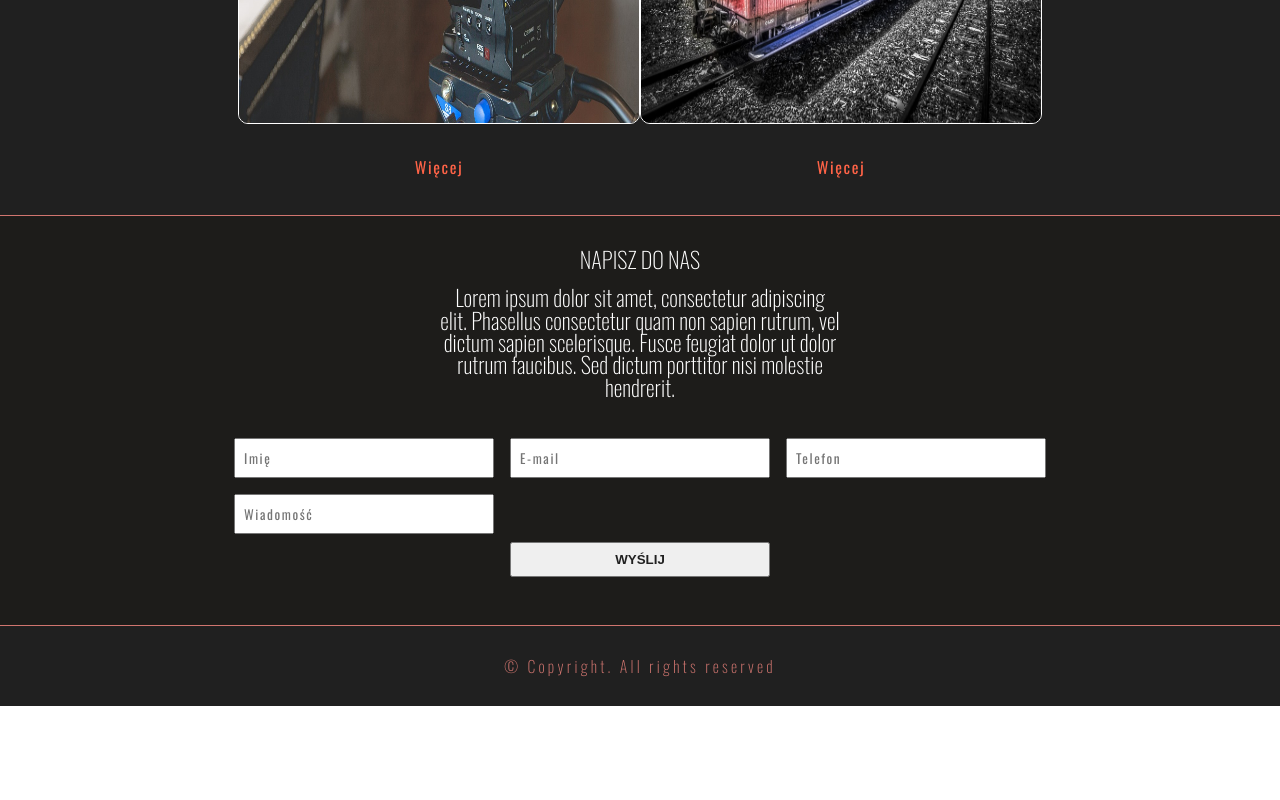
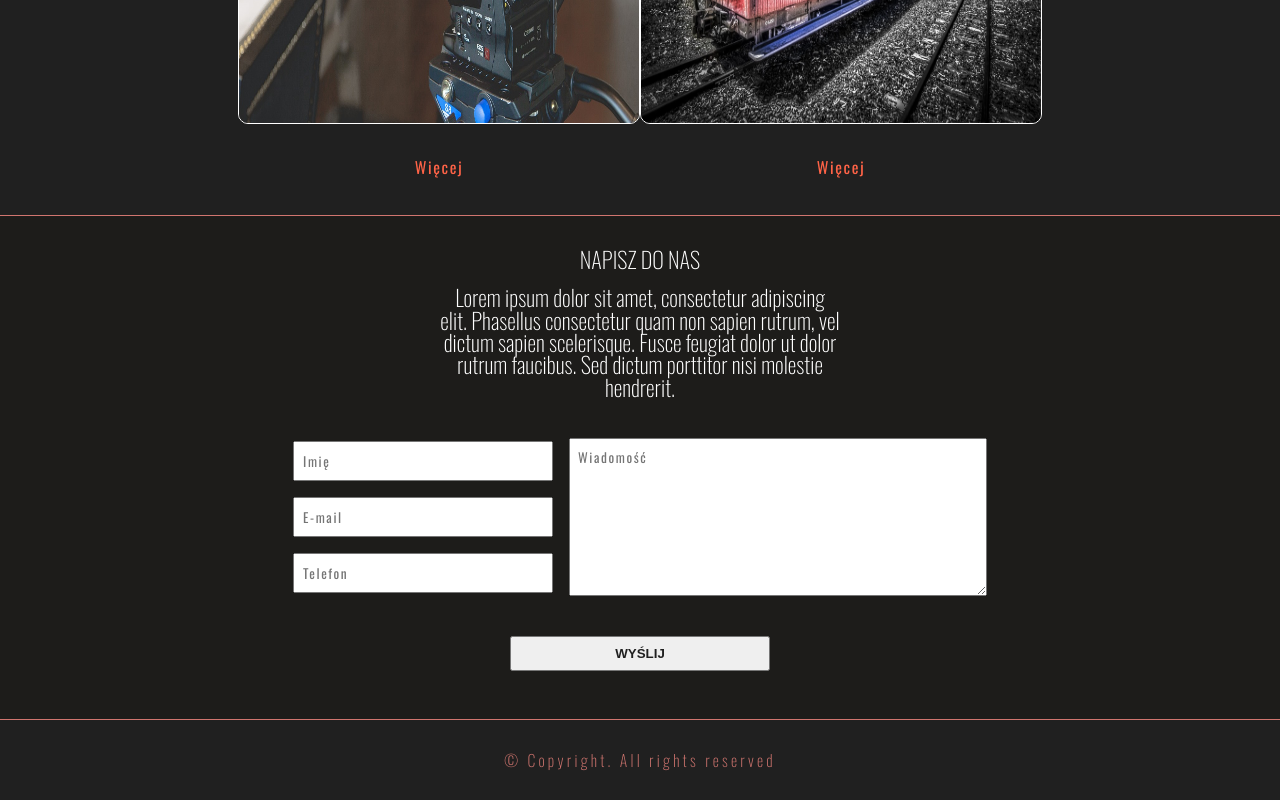
Before and after one commit to wawrzonnn/8K-STUDIO, a Next.js app: page / in a window 1280 px wide. Shown: the part 9327-10127 px from the top of the page. Before the commit the page ends 10033 px from the top, so only its background shows below. Built offline with nearby package versions, Linux system fonts and the light colour scheme; a web font is replaced by a local one.

Commit message:
added contact form V2

```diff
--- a/Components/Contact/Contact.js
+++ b/Components/Contact/Contact.js
@@ -11,17 +11,22 @@ const Contact = () => {
 					hendrerit.
 				</p>
 
-			<div className='contact__input--box'>
-				<div className='contact__input--boxsmall'>
-					<input className='newsletter__submit--email' type={'text'} placeholder={'Imię'}></input>
-					<input className='newsletter__submit--email' type={'text'} placeholder={'E-mail'}></input>
-					<input className='newsletter__submit--email' type={'text'} placeholder={'Telefon'}></input>
+				<div className='contact__input--box'>
+					<div className='contact__input--boxsmall'>
+						<input className='newsletter__submit--email' type={'text'} placeholder={'Imię'}></input>
+						<input className='newsletter__submit--email' type={'text'} placeholder={'E-mail'}></input>
+						<input className='newsletter__submit--email' type={'text'} placeholder={'Telefon'}></input>
+					</div>
+					<textarea
+						className='newsletter__submit--email contact__textarea'
+						type={'textarea'}
+						placeholder={'Wiadomość'}
+						rows={7}
+						cols={7}/>
 				</div>
 
-				<input className='newsletter__submit--email' type={'textarea'} placeholder={'Wiadomość'} col='10' rows='10'></input>
+				<button className='newsletter__submit--btn contact__submit'>WYŚLIJ</button>
 			</div>
-
-			<button className='newsletter__submit--btn contact__submit'>WYŚLIJ</button></div>
 		</>
 	)
 }
--- a/Components/Contact/_contact.scss
+++ b/Components/Contact/_contact.scss
@@ -1,14 +1,25 @@
 .contact__input--box {
-	// display: flex;
+	display: flex;
 	justify-content: center;
 	align-items: center;
+	margin-bottom: 2rem;
 	flex-direction: column;
+	@include medium {
+		flex-direction: row;
+	}
 }
 
 .contact__input--boxsmall {
+	display: flex;
 	flex-direction: column;
 }
 
 .contact__submit {
 	margin-bottom: 3rem;
 }
+
+.contact__textarea {
+	@include medium {
+		width: 25rem;
+	}
+}
--- a/Components/Header/_header.scss
+++ b/Components/Header/_header.scss
@@ -234,14 +234,14 @@ font-size: 1.5rem;
 margin-top: 0.9rem;
 margin-left: 0.3rem;
 }
-.header__dropicon--film {
-	// top: 23rem;
-	// right: 8.3rem
-}
+// .header__dropicon--film {
+// 	// top: 23rem;
+// 	// right: 8.3rem
+// }
 
-.header__dropicon--operator {
-	// margin-left: -1rem;
-}
+// .header__dropicon--operator {
+// 	// margin-left: -1rem;
+// }
 
 .cipa {
 	margin-left: 1.6rem;
```
Also changed, not shown: pages/contact.js (+6 -2 lines).
